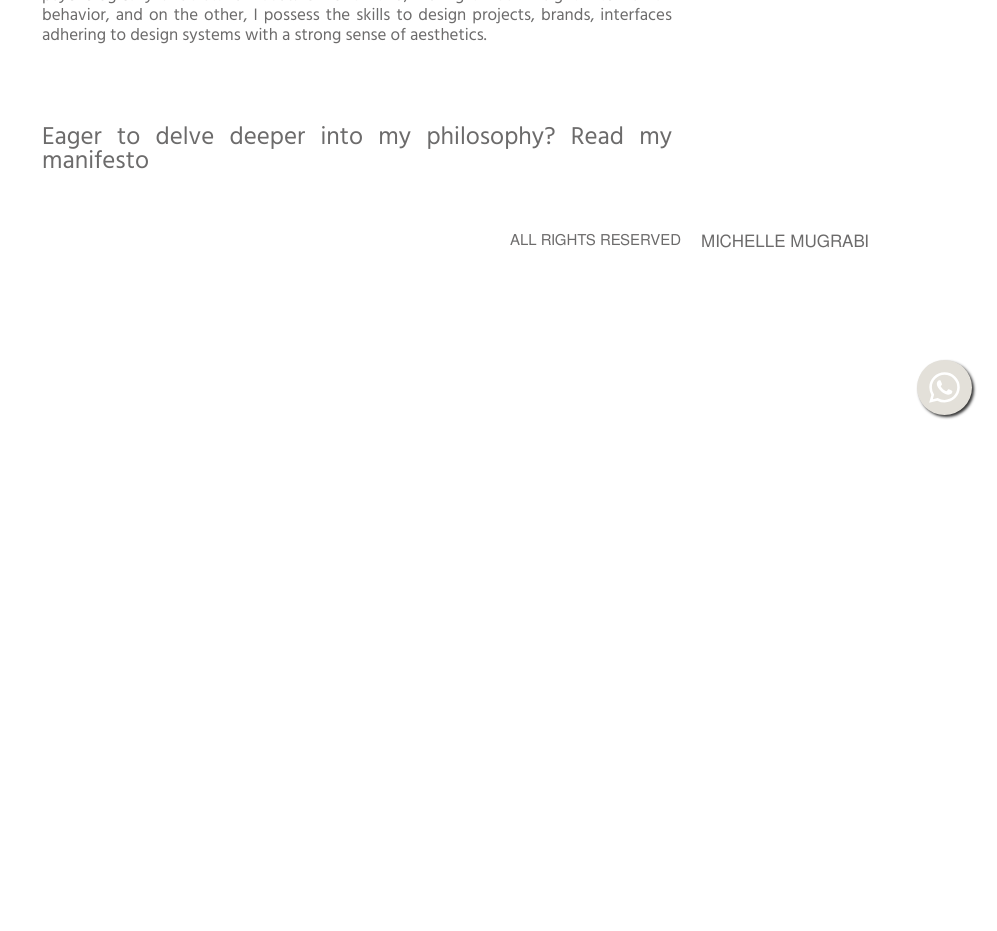
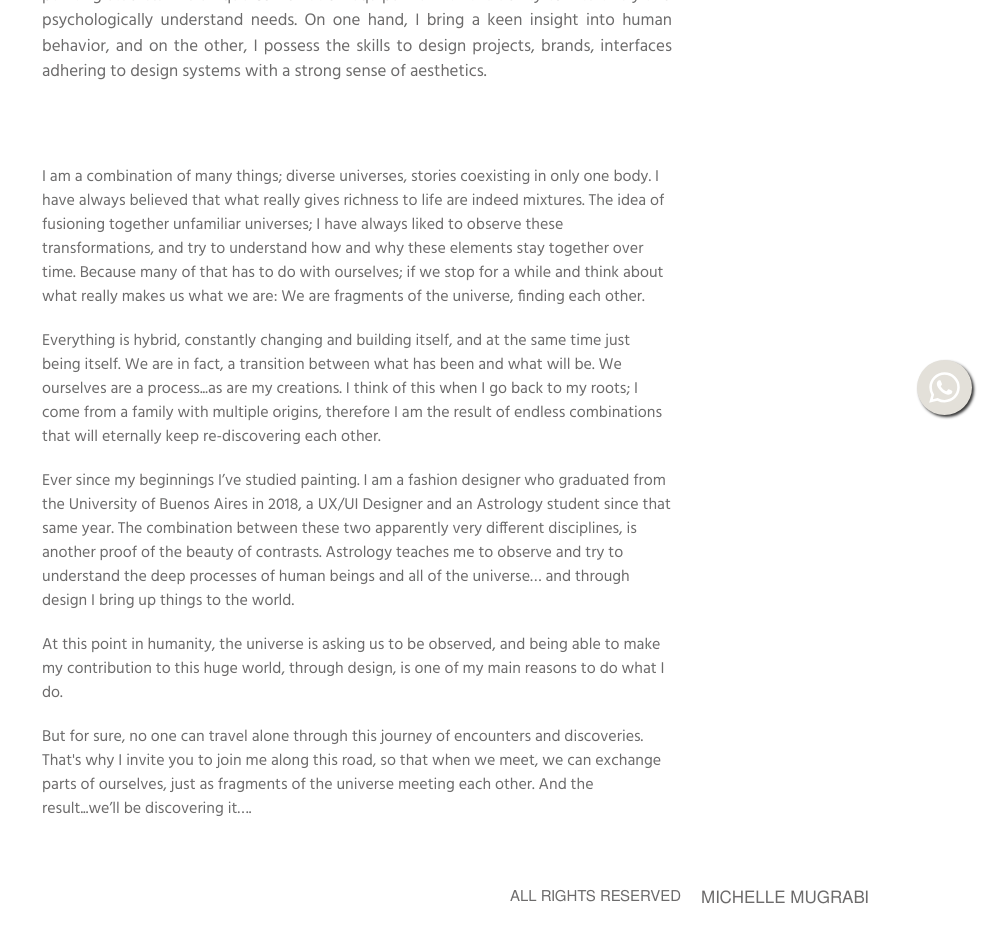
Before and after one commit to carrizoja/michelle-portfolio, a Next.js app: page /about in a window 1280 px wide. Shown: the part 360-1291 px from the top of the page, without its empty margins (283-1280 px from the left). Before the commit the page ends 800 px from the top, so only its background shows below. Built offline with nearby package versions, Linux system fonts and the light colour scheme.

Commit message:
manifesto and functional added

```diff
--- /dev/null
+++ b/src/app/about/functional/page.tsx
@@ -0,0 +1,16 @@
+import React from "react";
+import styles from "@/app/about/functional/page.module.css";
+
+const Functional = () => {
+  return (
+    <>
+      <section className={styles.container__functional}>
+        <div className={styles.container__title}>
+          <h1 className={styles.section__title}>FUNCTIONAL SCULPTURES</h1>
+        </div>
+      </section>
+    </>
+  );
+};
+
+export default Functional;
--- /dev/null
+++ b/src/app/about/manifesto/page.module.css
@@ -0,0 +1,65 @@
+@font-face {
+  font-family: "Helvetica Bold";
+  src: url("../../../../public/assets/fonts/helveticaBold/Helvetica-Bold-Font.ttf");
+}
+
+@font-face {
+  font-family: "Hind Regular";
+  src: url("../../../../public/assets/fonts/Hind/Hind-Regular.ttf");
+}
+
+/* ------------------- CSS for Manifesto's Page ----------------------------*/
+
+.container__manifesto {
+  display: flex;
+  flex-direction: column;
+  align-items: flex-start;
+}
+
+.container__title {
+  margin-left: 120px;
+  margin-right: auto;
+  margin-top: 150px;
+}
+
+.section__title {
+  font-family: "Helvetica Bold";
+  font-weight: 500;
+  font-size: 30px;
+  line-height: 56px;
+  text-align: right;
+  color: #6c6b6b;
+  opacity: 0.5;
+}
+
+.container__text__manifesto {
+  display: flex;
+  flex-direction: column;
+  margin-left: auto;
+  margin-right: auto;
+  font-style: normal;
+  width: 500px;
+  font-weight: 300;
+  font-size: 17px;
+  line-height: 20px;
+  text-align: justify;
+  margin-top: 100px;
+  margin-bottom: 70px;
+  font-family: "Hind Regular";
+  gap: 20px;
+
+}
+
+.container__text__manifesto__description {
+  text-align: left;
+}
+
+/* .description__first_paragraph {
+  width: 250px;
+  text-align: justify;
+}
+
+.description__second_paragraph {
+  width: 250px;
+  text-align: justify;
+} */
--- /dev/null
+++ b/src/app/about/manifesto/page.tsx
@@ -0,0 +1,43 @@
+"use client";
+
+import React from "react";
+import styles from "@/app/about/manifesto/page.module.css";
+
+const Manifesto = () => {
+  return (
+    <section className={styles.container__manifesto}>
+      <div className={styles.container__title}>
+        <h1 className={styles.section__title}>MANIFESTO</h1>
+      </div>
+      <div className={styles.container__text__manifesto}>
+        <p className={styles.container__text__manifesto__description}>
+          {`We are made of the words we say,
+as well as of the ones we don't
+Of the decisions we make,
+and also, of the ones left aside.`}
+        </p>
+        <p className={styles.container__text__manifesto__description}>
+          {` We are made of the new places we get to know,
+and of those we've known since forever.
+Of the people that walk by us,
+and of those who've always been by our sides;
+We are also made of those people who came into our lives,
+and already left, having transformed a piece of us.`}
+        </p>
+        <p className={styles.container__text__manifesto__description}>
+          {`And it’s right there, in those moments of transition.
+A place I call “the nowhere”
+where nothing really exists by itself.
+Where I’m no longer neither what I have always been,
+nor what I will become. It is where I find myself in a symbiosis.`}
+        </p>
+
+        <p className={styles.container__text__manifesto__description}>
+          {` I like to to think that in each of my pieces there is a fragment of the universe.`}
+        </p>
+      </div>
+    </section>
+  );
+};
+
+export default Manifesto;
--- a/src/app/about/page.module.css
+++ b/src/app/about/page.module.css
@@ -66,11 +66,17 @@ font-style: normal;
 width: 630px;
 font-weight: 300;
 font-size: 17px;
-line-height: 20px;
 text-align: justify;
 margin-top: 100px;
 margin-bottom: 70px;
 font-family: "Hind Regular";
+}
+
+.container__text__about__description_paragraph {
+  width: 630px;
+  padding-top: 10px;
+  padding-bottom: 10px;
+  font-family: "Hind Regular";
 }
 
 
--- a/src/app/about/page.tsx
+++ b/src/app/about/page.tsx
@@ -1,16 +1,15 @@
 import React from "react";
 import styles from "@/app/about/page.module.css";
-
 
 const About = () => {
   return (
     <section className={styles.container__about}>
       <div className={styles.container__title}>
-        <h1 className={styles.section__title} >ABOUT</h1>
+        <h1 className={styles.section__title}>ABOUT</h1>
       </div>
       <div className={styles.container__text__about}>
         <p className={styles.container__text__about__description}>
-         {`
+          {`
           I am fashion and UX/UI designer with a formal education and over 7
           years of diverse design experience, spanning fashion, graphic, and web
           design, as well as brand management. Additionally, I've delved into
@@ -19,12 +18,55 @@ const About = () => {
           psychologically understand needs. On one hand, I bring a keen insight
           into human behavior, and on the other, I possess the skills to design
           projects, brands, interfaces adhering to design systems with a strong
-          sense of aesthetics.`
-         }
-        </p>
-        <p className={styles.container__text__about__title}>
-          Eager to delve deeper into my philosophy? Read my manifesto
-        </p>
+          sense of aesthetics.`}</p>
+        <p className={styles.container__text__about__description_paragraph}>
+          {`
+          I am a combination of many things; diverse universes, stories
+          coexisting in only one body. I have always believed that what really
+          gives richness to life are indeed mixtures. The idea of fusioning
+          together unfamiliar universes; I have always liked to observe these
+          transformations, and try to understand how and why these elements
+          stay together over time.
+          Because many of that has to do with ourselves; if we stop for a while
+          and think about what really makes us what we are: We are fragments of
+          the universe, finding each other.
+          `}</p>
+              <p className={styles.container__text__about__description_paragraph}>
+          {`
+          Everything is hybrid, constantly changing and building itself, and at
+          the same time just being itself. We are in fact, a transition between
+          what has been and what will be. We ourselves are a process...as are my
+          creations.
+          I think of this when I go back to my roots; I come from a family with
+          multiple origins, therefore I am the result of endless combinations
+          that will eternally keep re-discovering each other.
+          `}</p>
+              <p className={styles.container__text__about__description_paragraph}>
+          {`
+          Ever since my beginnings I’ve studied painting. I am a fashion
+          designer who graduated from the University of Buenos Aires in 2018, a
+          UX/UI Designer and an Astrology student since that same year. The
+          combination between these two apparently very different disciplines,
+          is another proof of the beauty of contrasts. Astrology teaches me to
+          observe and try to understand the deep processes of human beings and
+          all of the universe… and through design I bring up things to the
+          world.
+          `}</p>
+              <p className={styles.container__text__about__description_paragraph}>
+          {`
+          At this point in humanity, the universe is asking us to be observed,
+          and being able to make my contribution to this huge world, through
+          design, is one of my main reasons to do what I do.
+          `}</p>
+              <p className={styles.container__text__about__description_paragraph}>
+          {`
+          But for sure, no one can travel alone through this journey of
+          encounters and discoveries. That's why I invite you to join me along
+          this road, so that when we meet, we can exchange parts of ourselves,
+          just as fragments of the universe meeting each other.
+          And the result...we’ll be discovering it….
+          `}</p>
+
       </div>
     </section>
   );
--- a/src/app/page.tsx
+++ b/src/app/page.tsx
@@ -1,13 +1,13 @@
 import Image from 'next/image'
 import styles from './page.module.css'
-import bg from '../../public/assets/home.jpg'
+import bg from '../../public/assets/home.png'
 export default function Home() {
   return (
   <main className={styles.mainBackground}>
     <Image
+  fill
   src={bg}
-  fill
-  style={{objectFit:"cover"}}
+  style={{objectFit:'cover'}}
   alt="Background image"
 />
    </main>
--- a/src/components/navbar/navbar.module.css
+++ b/src/components/navbar/navbar.module.css
@@ -9,8 +9,6 @@
   position: fixed;
   top: 0;
   right: 0;
-  /* bottom:0; */
-  /* width: 300px; */
   width: 100%;
   height: 100vh;
   z-index: 100;
@@ -52,28 +50,36 @@ button.toggle {
 
 }
 
+button.toggle:hover {
+  opacity: 0.5;
+}
+
 .closeIcon {
   color: #6C6B6B;
+}
+
+.homeTitle {
+  font-size: 30px;
 }
 
 nav .innerNav ul {
   padding: 0;
   position: relative;
- /*  top: 100px; */
   margin: 0;
- /*  border-top: 1px solid rgba(0, 0, 0,0.2); */
+  display: flex;
+  flex-direction: column;
+  align-items: flex-end;
 }
 
 nav .innerNav ul li {
   list-style: none;
   cursor: pointer;
-  line-height: 3;
-  padding: 0 25px;
-  /* border-bottom: 1px solid rgba(0, 0, 0,0.2); */
+  line-height: 2;
+  padding-right: 150px;
 }
 
 nav .innerNav li a {
-  font-size: 30px;
+  font-size: 40px;
   font-family: "Helvetica Bold";
   color: #6C6B6B;
   /* opacity: 0.5; */
@@ -82,8 +88,44 @@ nav .innerNav li a {
 
 
 nav .innerNav li a:hover {
-  color: #459E2E;
+  opacity: 0.3;
 }
+
+/* .submenu {
+  display: none !important;
+} */
+.submenu {
+
+}
+
+.submenu li {
+  height: 70px;
+}
+
+.submenu li p {
+  text-align: end;
+}
+
+.submenu_title {
+  font-size: 30px;
+}
+
+.submenu_li {
+  padding-right: 30px !important;
+}
+
+
+.aboutTitle:hover .submenu {
+  display: block !important;
+  /* Add transition effect  */
+  transition: all 0.5s ease-in-out;
+
+
+}
+
+/* .nav-item:hover .submenu {
+  display: block;
+} */
 
 
 /* CSS for mobile devices */
```
Also changed, not shown: src/components/navbar/Navbar.tsx (+77 -36 lines), src/app/about/functional/page.module.css (added), 1 other file (tests, documents, lock files or other folders).
